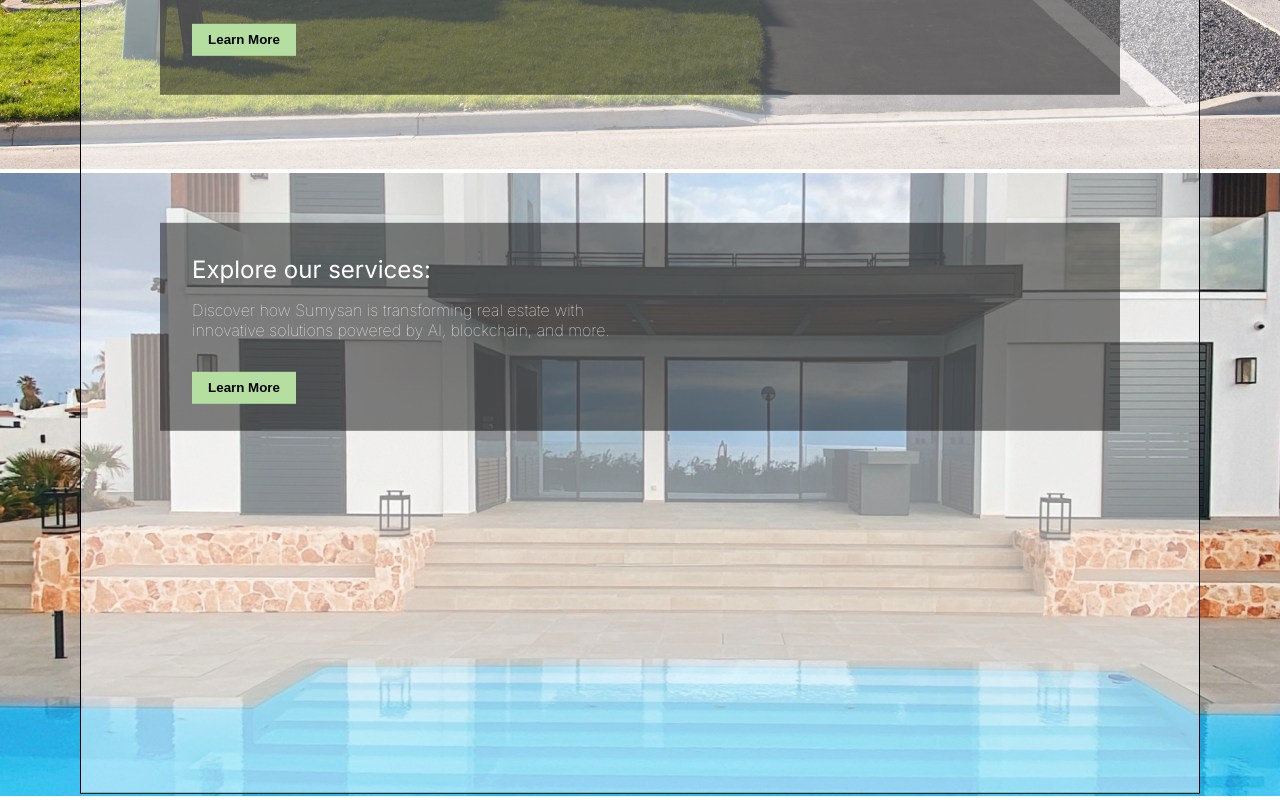
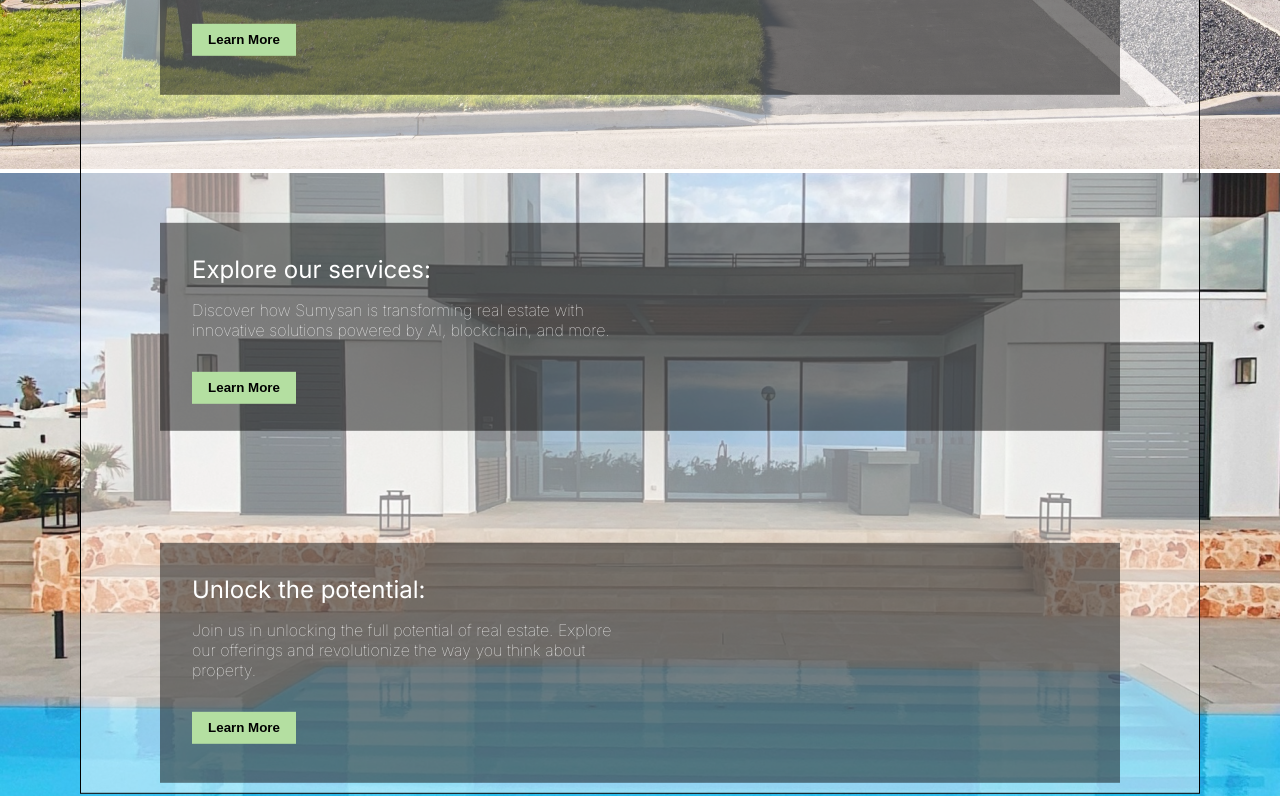
Before and after one commit to SumySan-Homex/Sumysan, a Next.js app: page / in a window 1280 px wide. Shown: the part 883-1683 px from the top of the page. Built offline with nearby package versions, Linux system fonts and the light colour scheme.

Commit message:
:children_crossing: Improve UI / potentially done with the about section

```diff
--- a/components/About.tsx
+++ b/components/About.tsx
@@ -58,6 +58,25 @@ const About = () => {
                 </button>
               </div>
             </div>
+
+            <div className={styles.miniCard3}>
+              <div className={styles.miniContent}>
+                <h2 className={styles.header2}>Unlock the potential:</h2>
+
+                <p className={styles.desc2}>
+                  Join us in unlocking the full potential of real estate.
+                  Explore
+                  <br />
+                  our offerings and revolutionize the way you think about
+                  <br />
+                  property.
+                </p>
+
+                <button className={styles.button2} type="button">
+                  Learn More
+                </button>
+              </div>
+            </div>
           </div>
         </div>
 
--- a/styles/about.module.css
+++ b/styles/about.module.css
@@ -89,3 +89,11 @@
   margin-top: 8rem;
   background-color: rgba(10, 10, 10, 0.5);
 }
+
+.miniCard3 {
+  width: 60rem;
+  height: 15rem;
+  border: none;
+  margin-top: 7rem;
+  background-color: rgba(10, 10, 10, 0.5);
+}
```
